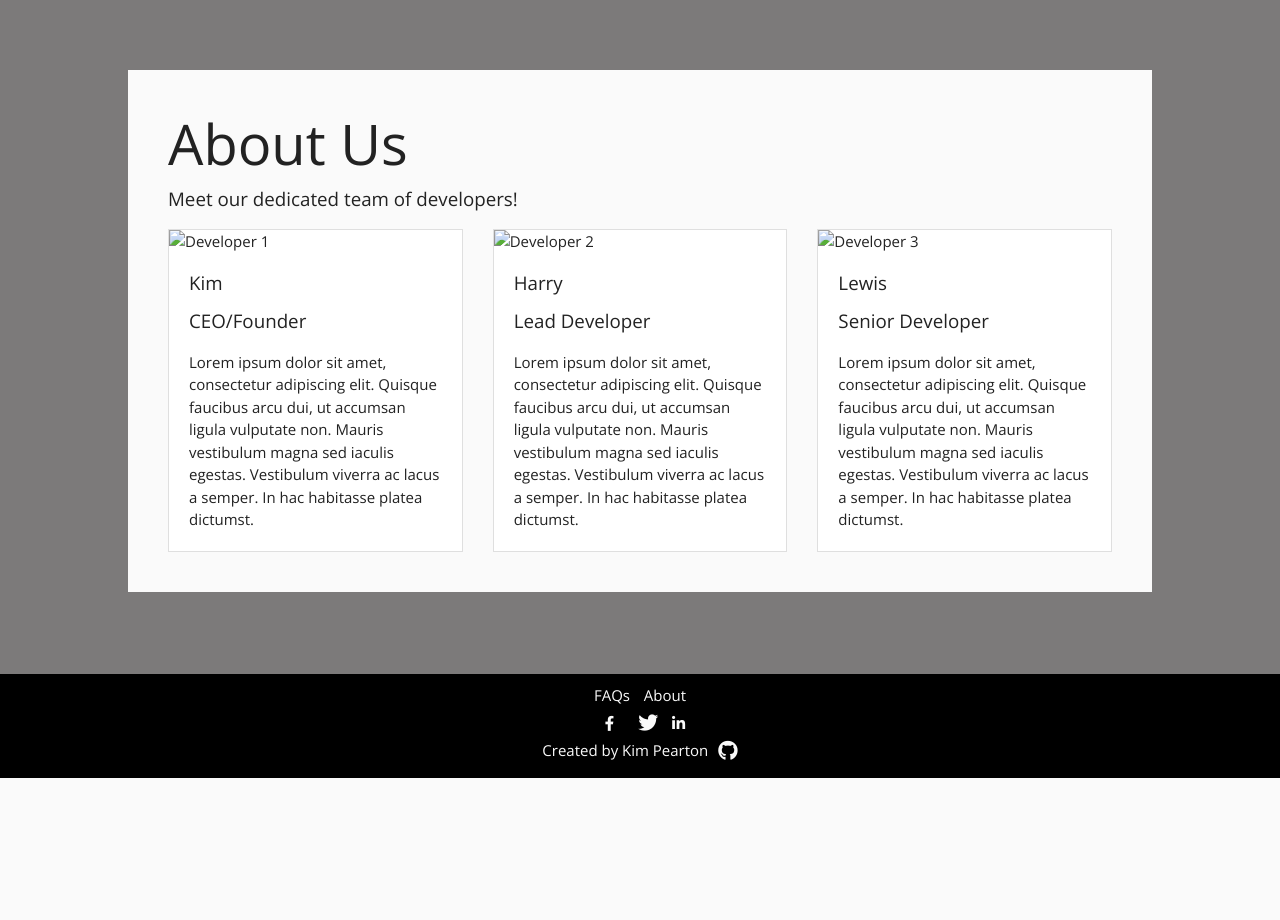
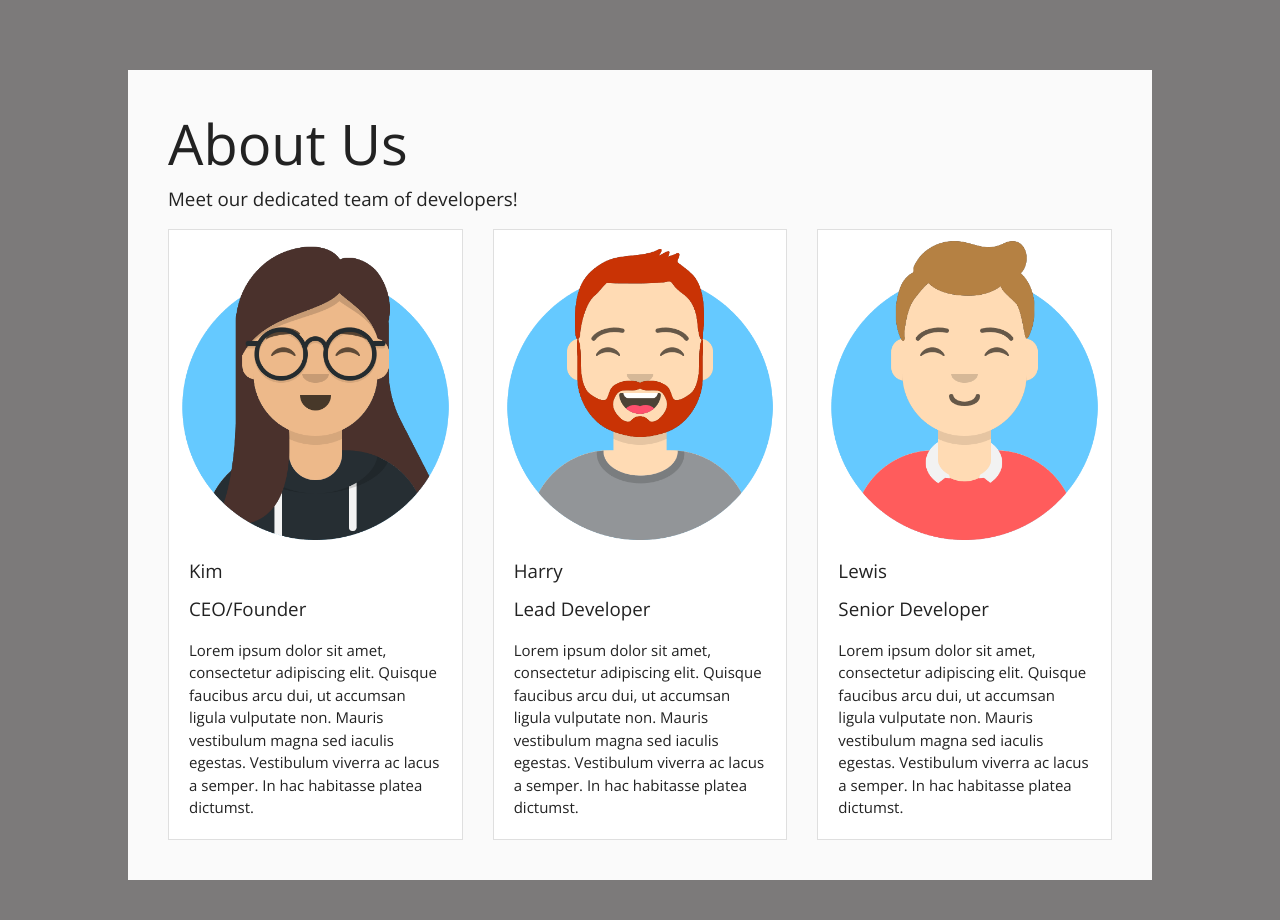
Before and after one commit to kimpea/us-issue-tracker, a Django app: template home/templates/about.html in a window 1280 px wide. Shown: the part 55-975 px from the top of the page. Before the commit the page ends 833 px from the top, so only its background shows below. Run offline with Django 3.2, Linux system fonts and the light colour scheme; the template is opened without the code that fills it, so the values that code supplies are empty; some libraries are stand-ins or nearby versions.

Commit message:
Add img sources for about.html

```diff
--- a/home/templates/about.html
+++ b/home/templates/about.html
@@ -11,7 +11,7 @@
     <p class="lead">Meet our dedicated team of developers!</p>
     <div class="card-deck">
         <div class="card align-items-center">
-            <img class="card-img-top" src="#" alt="Developer 1">
+            <img class="card-img-top" src="{% static 'img/dev_1.png' %}" alt="Developer 1">
             <div class="card-body">
                 <h5 class="card-title"><strong>Kim</strong></h5>
                 <p class="lead">CEO/Founder</p>
@@ -19,7 +19,7 @@
             </div>
         </div>
         <div class="card align-items-center">
-            <img class="card-img-top" src="#" alt="Developer 2">
+            <img class="card-img-top" src="{% static 'img/dev_2.png' %}" alt="Developer 2">
             <div class="card-body">
                 <h5 class="card-title"><strong>Harry</strong></h5>
                 <p class="lead">Lead Developer</p>
@@ -27,7 +27,7 @@
             </div>
         </div>
         <div class="card align-items-center">
-            <img class="card-img-top" src="#" alt="Developer 3">
+            <img class="card-img-top" src="{% static 'img/dev_3.png' %}" alt="Developer 3">
             <div class="card-body">
                 <h5 class="card-title"><strong>Lewis</strong></h5>
                 <p class="lead">Senior Developer</p>
```
